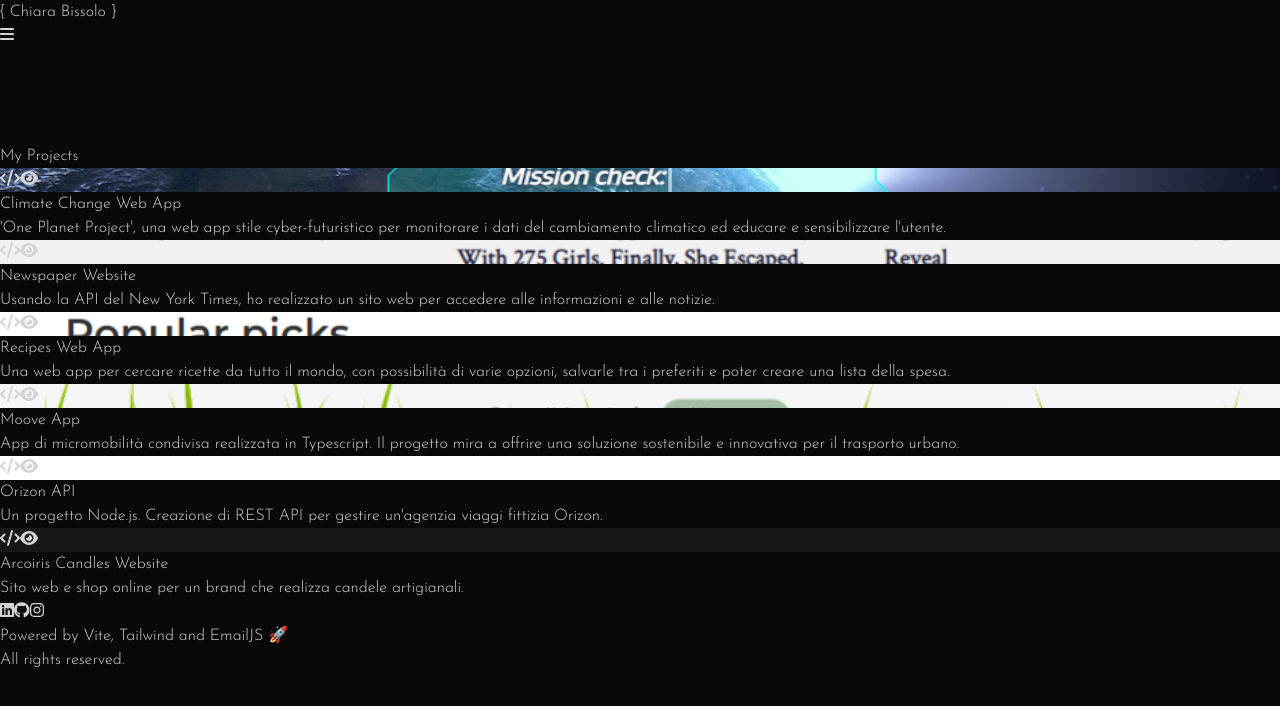
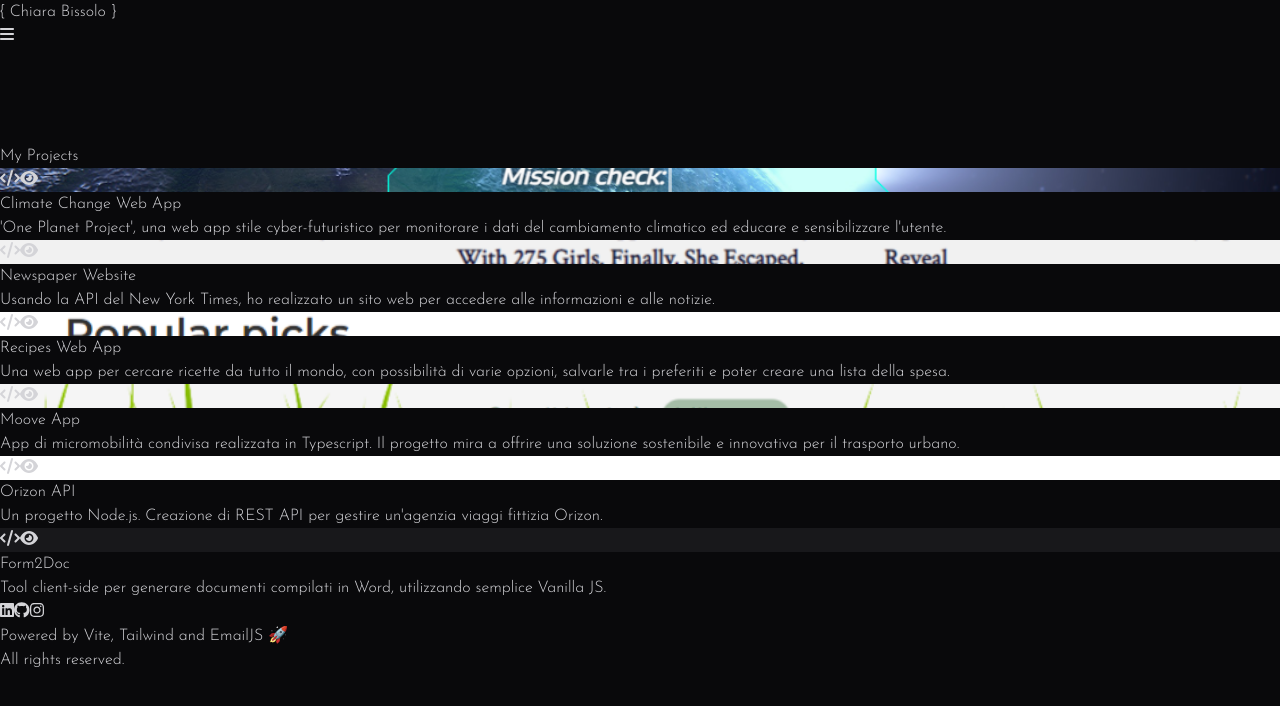
Before and after one commit to chiarabis/portfolio, a React (Vite) app: page /projects in a window 1280 px wide. Shown: the top 706 px of the page. Built offline with nearby package versions, Linux system fonts and the light colour scheme.

Commit message:
Update ProjectSection.jsx

```diff
--- a/src/components/ProjectSection.jsx
+++ b/src/components/ProjectSection.jsx
@@ -49,11 +49,11 @@ const projectsData = [
     },
     {
         id: 6,
-        title: "Arcoiris Candles Website",
-        description: "Sito web e shop online per un brand che realizza candele artigianali.",
+        title: "Form2Doc",
+        description: "Tool client-side per generare documenti compilati in Word, utilizzando semplice Vanilla JS.",
         image: "/images/projects/6.png",
-        gitUrl: "",
-        previewUrl: "",
+        gitUrl: "https://github.com/chiarabis/form2doc",
+        previewUrl: "https://form2doc.netlify.app/",
     }
 ];
 
```
